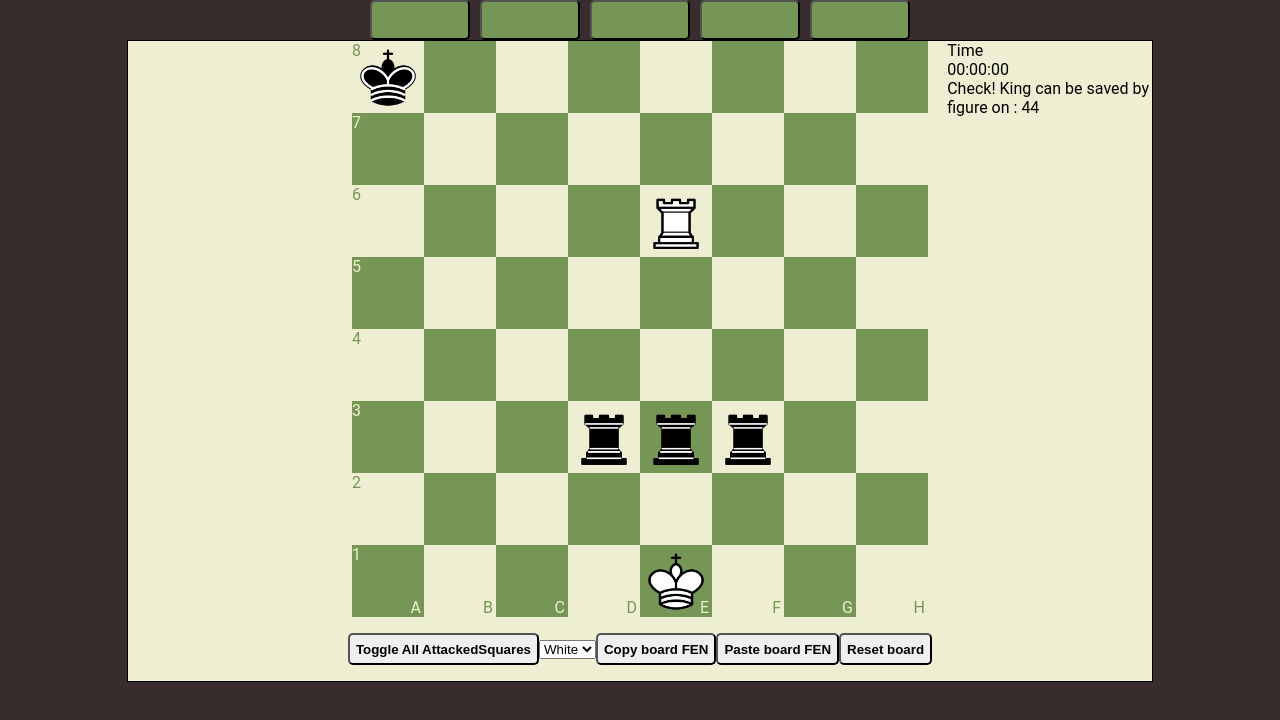
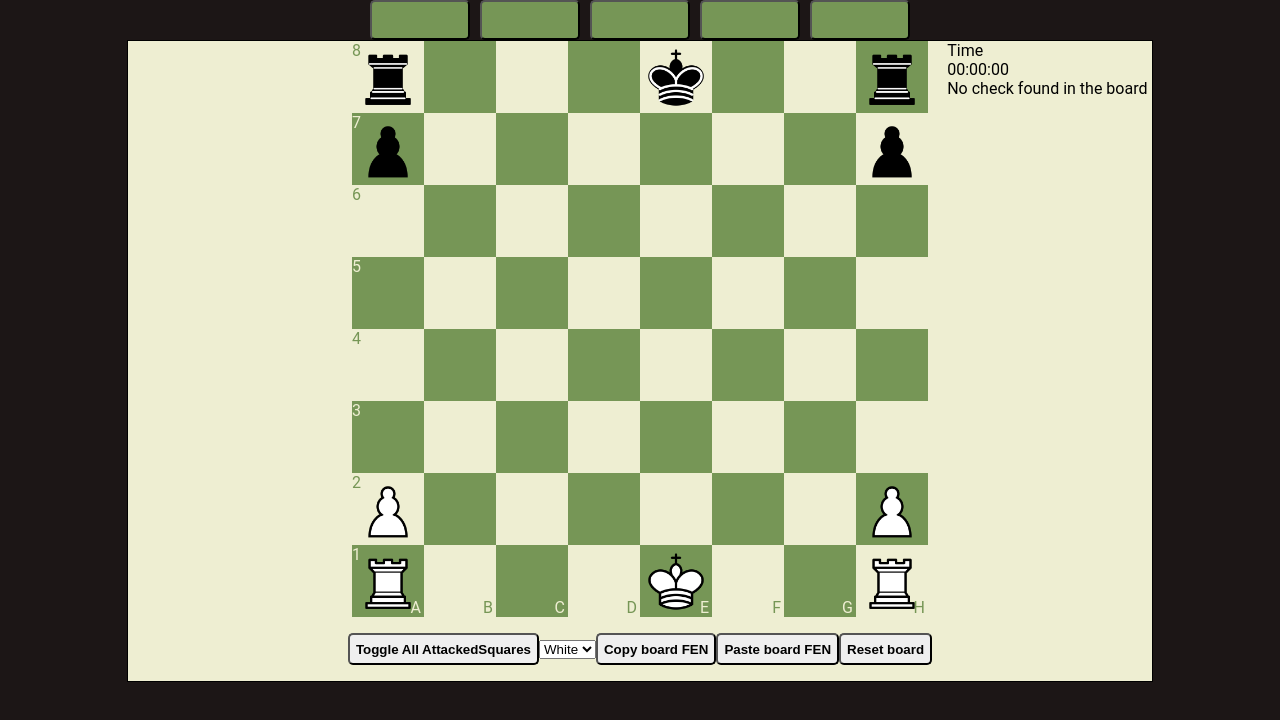
Before and after one commit to potrec/chess-project, a Vue app: page / in a window 1280 px wide. Shown: the top 720 px of the page. Built offline with nearby package versions, Linux system fonts and the light colour scheme.

Commit message:
fix: castling would not clear rook
Update chessBoard.ts

```diff
--- a/src/App.vue
+++ b/src/App.vue
@@ -1,7 +1,7 @@
 <template>
   <div class="main-view">
     <SiteNavigation />
-    <ChessBoard :playerColor="FigureColorType.White" :fen="kingSaveTestFEN" />
+    <ChessBoard :playerColor="FigureColorType.White" :fen="castling" />
     <!-- <PlayModal :modalActive="modalActive" /> -->
     <RouterView />
   </div>
@@ -26,6 +26,7 @@ const knightFEN: string = '8/8/8/4n3/8/8/8/8'
 const kingsFEN: string = 'r3k2r/8/8/8/8/8/8/R3K2R'
 const kingMovementTestFEN: string = 'r7/4k3/8/8/8/8/4K3/R3r3'
 const kingSaveTestFEN: string = 'k7/8/4R3/8/8/3rrr2/8/4K3'
+const castling: string = 'r3k2r/p6p/8/8/8/8/P6P/R3K2R'
 </script>
 
 <style scoped></style>
--- a/src/assets/variables.css
+++ b/src/assets/variables.css
@@ -9,5 +9,5 @@
     --purple: #A020F0;
     --gray: #404040;
     --light-blue: #0b81b8;
-    --background: #382c2c;
+    --background: #1c1616
 }
--- a/src/scripts/chess/chessBoard.ts
+++ b/src/scripts/chess/chessBoard.ts
@@ -171,14 +171,12 @@ function handleCastling() {
   const board = chessBoardStore.chessBoard
   const dragEndSquare = chessBoardStore.dragEndSquare
   const { color, rank } = getColorAndRank(dragEndSquare)
-  const offset = dragEndSquare < 7 ? 1 : -2
-  const file = dragEndSquare < 7 ? 'f' : 'd'
-  const rook: Figure = { type: FigureType.Rook, color, file, rank, moves: [] }
+  const offset = dragEndSquare % 8 === 2 ? -2 : 1
+  const file = dragEndSquare % 8 === 2 ? 'd' : 'f'
+  const rook: Figure = { type: FigureType.Rook, color, file, rank, moves: [], hasMoved: true }
 
   deleteFigureFromBoard(board, getFigureByIndex(dragEndSquare + offset, board))
-
   addFigureToBoard(board, rook)
-  console.log('castling', dragEndSquare)
 }
 
 function updateFigurePositionOnBoard(figure: Figure, index: number, board: Figure[][]) {
@@ -187,7 +185,7 @@ function updateFigurePositionOnBoard(figure: Figure, index: number, board: Figur
   const { x: x, y: y } = getIndexesByFigureIndex(index)
   figure.rank = 8 - x
   figure.file = String.fromCharCode(97 + y)
-
+  figure.hasMoved = true
   board[x][y] = figure
 }
 
@@ -210,7 +208,8 @@ export function loadPositionFromFen(fen: string, board: Figure[][]) {
             color: FigureColorType.ClearBoard,
             file: String.fromCharCode(97 + file),
             rank: rank,
-            moves: []
+            moves: [],
+            hasMoved: false
           }
         }
         file += Number(symbol)
@@ -222,7 +221,8 @@ export function loadPositionFromFen(fen: string, board: Figure[][]) {
           color: pieceColor,
           file: String.fromCharCode(97 + file),
           rank: rank,
-          moves: []
+          moves: [],
+          hasMoved: false
         }
         file++
       }
--- a/src/scripts/chess/chessMoves.ts
+++ b/src/scripts/chess/chessMoves.ts
@@ -191,6 +191,11 @@ export function generateKingMoves(startSquare: number, board: Figure[][]): Move[
       }
     }
   }
+
+  const kingMoved = selectedFigure.hasMoved
+  const indexes = selectedFigure.color == FigureColorType.White ? [0, 7] : [56, 63]
+  const rookMoved = chessBoardStore.chessBoard
+
   if (
     (startSquare == 4 && selectedFigure.color == FigureColorType.White) ||
     (startSquare == 60 && selectedFigure.color == FigureColorType.Black)
--- a/src/stores/chessBoard.ts
+++ b/src/stores/chessBoard.ts
@@ -21,7 +21,8 @@ export const useChessBoardStore = defineStore('chessBoard', () => {
           color: FigureColorType.ClearBoard,
           file: '',
           rank: 0,
-          moves: []
+          moves: [],
+          hasMoved: false
         })
       )
     )
--- a/src/types/chessTypes.ts
+++ b/src/types/chessTypes.ts
@@ -6,6 +6,7 @@ export type Figure = {
   file: string
   rank: number
   moves: Move[]
+  hasMoved: boolean
 }
 
 export type FenNotationType = {
```
